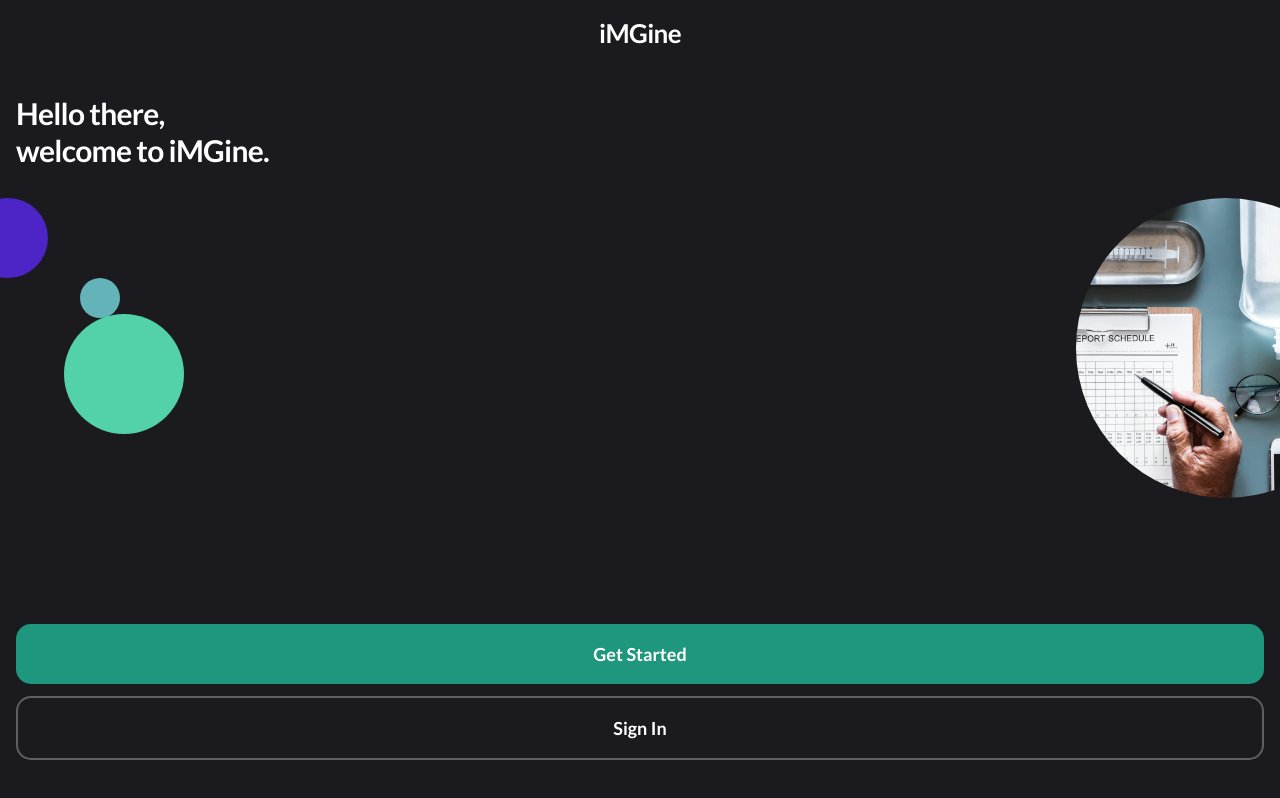
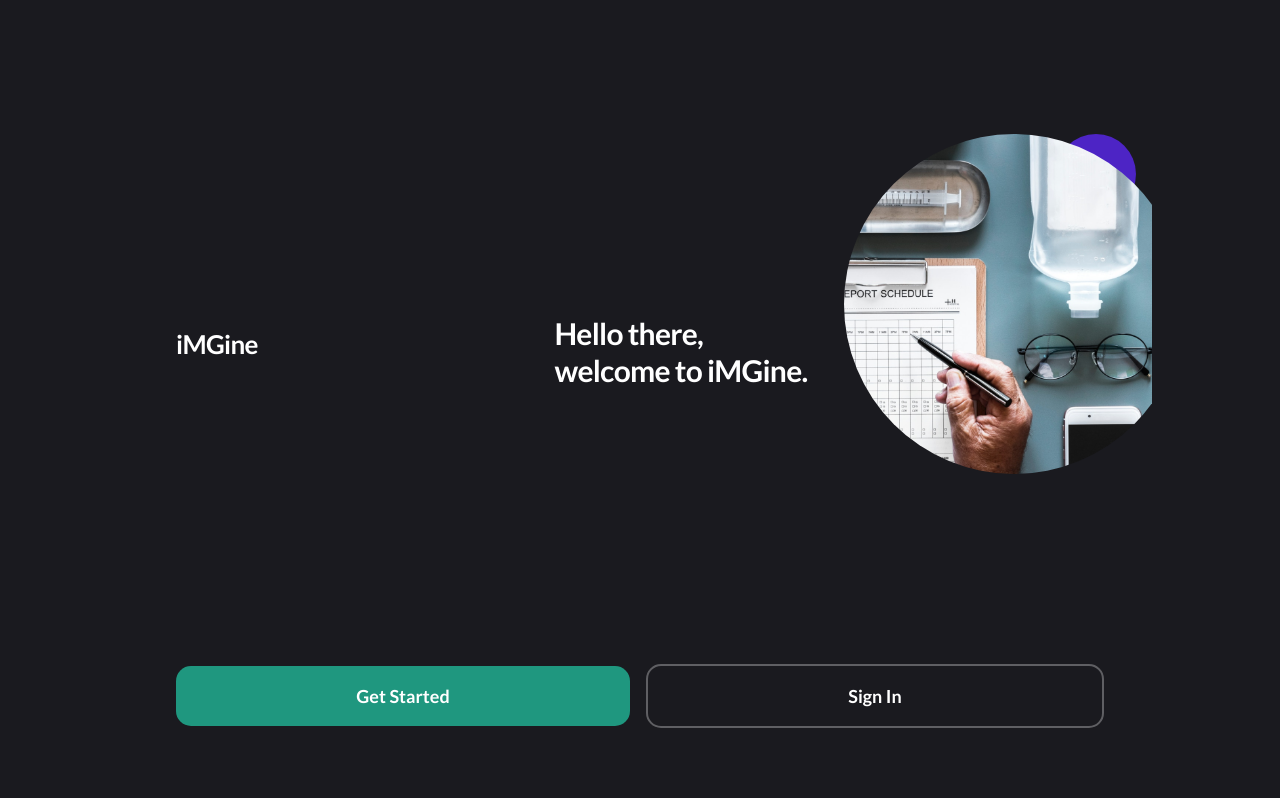
Before and after one commit to thomasledoux1/patient-companion-app, a Next.js app: page /onboarding in a window 1280 px wide. Built offline with nearby package versions, Linux system fonts and the light colour scheme.

Commit message:
Apply theme colors + desktop optimisations

```diff
--- a/src/app/(frontend)/community/page.tsx
+++ b/src/app/(frontend)/community/page.tsx
@@ -1,7 +1,12 @@
 import React from 'react'
+import type { Metadata } from 'next'
 import { getAuthOrRedirect } from '../lib/auth'
 import { getFilteredCommunityMessages } from './actions'
 import { CommunityPageLayout } from './CommunityPageLayout'
+
+export const metadata: Metadata = {
+  themeColor: '#EB498A',
+}
 
 export default async function CommunityPage() {
   await getAuthOrRedirect('/community')
--- a/src/app/(frontend)/components/LayoutWithNav.tsx
+++ b/src/app/(frontend)/components/LayoutWithNav.tsx
@@ -15,7 +15,7 @@ export function LayoutWithNav({ children }: { children: React.ReactNode }) {
   }
 
   return (
-    <div className="lg:flex lg:lg:min-h-screen">
+    <div className="lg:flex lg:min-h-screen">
       <BottomNav />
       <main className="lg:min-h-screen pb-20 lg:flex-1 lg:pb-8 lg:pl-56">{children}</main>
     </div>
--- a/src/app/(frontend)/login/page.tsx
+++ b/src/app/(frontend)/login/page.tsx
@@ -10,7 +10,7 @@ export default async function LoginPage({ searchParams }: Props) {
   const redirectTo = redirect && redirect.startsWith('/') ? redirect : '/community'
 
   return (
-    <div className="flex min-h-screen flex-col bg-background text-white lg:min-h-screen">
+    <div className="flex flex-col bg-background text-white lg:min-h-screen">
       <header className="flex shrink-0 items-center px-4 py-4">
         <span className="w-10" aria-hidden />
         <span className="flex-1 text-center text-lg font-bold tracking-tight text-white">
--- a/src/app/(frontend)/onboarding/OnboardingClient.tsx
+++ b/src/app/(frontend)/onboarding/OnboardingClient.tsx
@@ -3,7 +3,7 @@
 import Image from 'next/image'
 import Link from 'next/link'
 import { useRouter } from 'next/navigation'
-import React, { useState } from 'react'
+import React, { useEffect, useState } from 'react'
 import { PageLayout } from '../components/PageLayout'
 import onboarding1 from './onboarding-1.png'
 import onboarding3 from './onboarding-3.png'
@@ -56,6 +56,32 @@ export function OnboardingClient() {
   const router = useRouter()
   const [step, setStep] = useState(0)
 
+  useEffect(() => {
+    const metaName = 'theme-color'
+    let meta = document.querySelector<HTMLMetaElement>(`meta[name="${metaName}"]`)
+
+    if (!meta) {
+      meta = document.createElement('meta')
+      meta.name = metaName
+      document.head.appendChild(meta)
+    }
+
+    const rootStyle = getComputedStyle(document.documentElement)
+    let color: string
+
+    if (step === 1) {
+      color = rootStyle.getPropertyValue('--color-text').trim() || '#1A1A1F'
+    } else if (step === 2) {
+      color = rootStyle.getPropertyValue('--color-tertiary').trim() || '#63B3B9'
+    } else if (step === 3) {
+      color = rootStyle.getPropertyValue('--color-surface-elevated').trim() || '#ADDBE2'
+    } else {
+      color = rootStyle.getPropertyValue('--color-background').trim() || '#000000'
+    }
+
+    meta.setAttribute('content', color)
+  }, [step])
+
   function goHome() {
     setOnboardingDone()
     router.push('/')
@@ -80,7 +106,7 @@ export function OnboardingClient() {
   const isLastStep = step === 3
 
   return (
-    <div className="flex lg:min-h-screen flex-col bg-background text-white">
+    <div className="flex flex-col bg-background text-white lg:min-h-screen lg:items-center lg:justify-center lg:py-8">
       {/* Header: Back, Logo, Skip (screens 2–4); step 1 purple, step 2 teal to match content */}
       {showHeaderNav && (
         <header
@@ -116,18 +142,18 @@ export function OnboardingClient() {
       {/* Step 0: Welcome – no header nav, logo + welcome + graphic + buttons */}
       {step === 0 && (
         <>
-          <div className="flex flex-1 flex-col px-4 pt-4 overflow-x-hidden">
+          <div className="flex flex-1 flex-col px-4 pt-4 overflow-x-hidden md:flex-row md:items-center md:justify-between md:px-8 lg:mx-auto lg:w-full lg:max-w-5xl lg:px-12">
             <p className="text-center text-2xl font-bold tracking-tight text-white">iMGine</p>
             <h1 className="mt-4 py-7 text-3xl font-bold leading-tight tracking-tight text-white">
               Hello there,
               <br />
               welcome to iMGine.
             </h1>
-            <div className="relative h-[300px]">
+            <div className="relative mt-6 h-[300px] md:mt-0 md:h-[360px] lg:h-[420px]">
               <div className="size-20 absolute -left-12 rounded-full bg-text" />
               <div className="absolute left-16 top-20 size-10 rounded-full bg-surface-elevated" />
               <div className="absolute bottom-16 left-12 size-30 rounded-full bg-tertiary z-10" />
-              <div className="size-[300px] absolute -right-28 rounded-full overflow-hidden">
+              <div className="size-[260px] absolute -right-20 rounded-full overflow-hidden md:size-[300px] lg:size-[340px]">
                 <Image
                   src={onboarding1}
                   alt="Hand writing on a notebook"
@@ -137,17 +163,17 @@ export function OnboardingClient() {
               </div>
             </div>
           </div>
-          <div className="flex flex-shrink-0 flex-col gap-3 px-4 pb-10 pt-6">
+          <div className="flex shrink-0 flex-col gap-3 px-4 pb-10 pt-6 md:flex-row md:items-center md:gap-4 md:px-8 lg:mx-auto lg:w-full lg:max-w-5xl lg:px-12">
             <button
               type="button"
               onClick={() => setStep(1)}
-              className="w-full rounded-xl bg-primary py-4 text-lg font-bold text-white transition-opacity hover:opacity-90"
+              className="w-full rounded-xl bg-primary py-4 text-lg font-bold text-white transition-opacity hover:opacity-90 md:flex-1"
             >
               Get Started
             </button>
             <Link
               href="/login"
-              className="block w-full rounded-xl border-2 border-white/30 py-4 text-center text-lg font-bold text-white transition-opacity hover:opacity-90"
+              className="block w-full rounded-xl border-2 border-white/30 py-4 text-center text-lg font-bold text-white transition-opacity hover:opacity-90 md:flex-1"
             >
               Sign In
             </Link>
--- a/src/app/(frontend)/tips/page.tsx
+++ b/src/app/(frontend)/tips/page.tsx
@@ -1,7 +1,12 @@
 import React from 'react'
+import type { Metadata } from 'next'
 import { getAuthOrRedirect } from '../lib/auth'
 import { getLatestTipPerCategory } from './queries'
 import { TipsPageLayout } from './TipsPageLayout'
+
+export const metadata: Metadata = {
+  themeColor: '#63B3B9',
+}
 
 export default async function TipsPage() {
   await getAuthOrRedirect('/tips')
```
